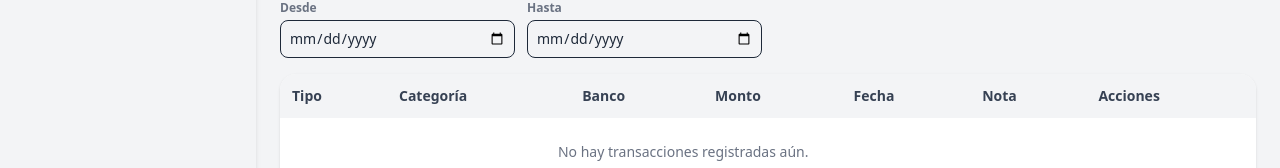
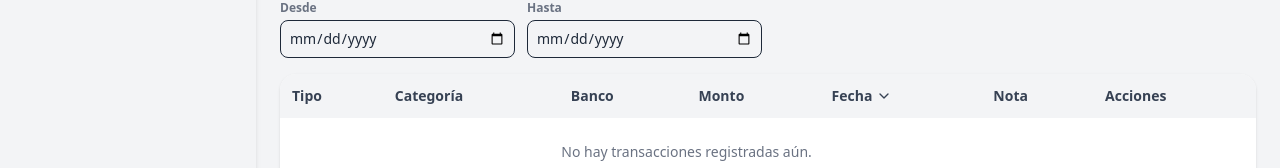
Before and after one commit to juan982610/wallet-tasks, a React (Vite) app: page / in a window 1280 px wide. Shown: the part 320-488 px from the top of the page. Built offline with nearby package versions, Linux system fonts and the light colour scheme; the HTML template or start-up script is replaced by a standard one.

Commit message:
add sort by date

```diff
--- a/src/components/transactions/TransactionsTable.jsx
+++ b/src/components/transactions/TransactionsTable.jsx
@@ -1,6 +1,6 @@
 import { TransactionRow } from "./TransactionRow";
 
-export function TransactionsTable({ transactions, onEdit, onDelete }) {
+export function TransactionsTable({ transactions, onEdit, onDelete, sortOrder, onSort }) {
   return (
     <div className="rounded-2xl overflow-hidden bg-white dark:bg-gray-800 shadow">
       <table className="w-full text-sm">
@@ -10,7 +10,17 @@ export function TransactionsTable({ transactions, onEdit, onDelete }) {
             <th className="text-left p-3">Categoría</th>
             <th className="text-left p-3">Banco</th>
             <th className="text-left p-3">Monto</th>
-            <th className="text-left p-3">Fecha</th>
+            <th
+              className="text-left p-3 cursor-pointer hover:bg-gray-200 dark:hover:bg-gray-600 transition-colors select-none flex items-center gap-1"
+              onClick={onSort}
+            >
+              Fecha
+              {sortOrder === 'asc' ? (
+                <svg xmlns="http://www.w3.org/2000/svg" width="16" height="16" viewBox="0 0 24 24" fill="none" stroke="currentColor" strokeWidth="2" strokeLinecap="round" strokeLinejoin="round"><path d="m18 15-6-6-6 6" /></svg>
+              ) : (
+                <svg xmlns="http://www.w3.org/2000/svg" width="16" height="16" viewBox="0 0 24 24" fill="none" stroke="currentColor" strokeWidth="2" strokeLinecap="round" strokeLinejoin="round"><path d="m6 9 6 6 6-6" /></svg>
+              )}
+            </th>
             <th className="text-left p-3">Nota</th>
             <th className="text-left p-3">Acciones</th>
           </tr>
--- a/src/pages/Transactions.jsx
+++ b/src/pages/Transactions.jsx
@@ -1,5 +1,4 @@
-import { useState, useMemo  } from "react";
-// import { FilterChips } from "../components/transactions/FilterChips";
+import { useState, useMemo } from "react";
 import { FiltersBar } from "../components/transactions/FiltersBar";
 import { StatsCard } from "../components/transactions/StatsCard";
 import categoryType from "../data/categoryType.json";
@@ -17,7 +16,7 @@ const parser = new Parser();
 const initialForm = {
   type: "gasto",
   category: "",
-    bank:"",
+  bank: "",
   amount: "",
   date: "",
   note: ""
@@ -44,6 +43,7 @@ export default function Transactions() {
   const [banksFilter, setBanksFilter] = useState("all");
   const [dateFrom, setDateFrom] = useState("");
   const [dateTo, setDateTo] = useState("");
+  const [sortOrder, setSortOrder] = useState("desc"); // "asc" | "desc"
 
 
 
@@ -57,12 +57,12 @@ export default function Transactions() {
       if (categoryFilter !== "all" && tx.category !== categoryFilter) return false;
 
       // Bank
-    if(banksFilter !== "all" && tx.bank !== banksFilter) return false;
+      if (banksFilter !== "all" && tx.bank !== banksFilter) return false;
 
-    // Búsqueda por texto (categoría o nota)
+      // Búsqueda por texto (nota)
       if (search) {
-      const inCategory = tx.category?.toLowerCase().includes(search);
-      if (!inCategory) return false;
+        const inNote = tx.note?.toLowerCase().includes(search);
+        if (!inNote) return false;
       }
 
       // Rango de fechas (comparación simple de strings YYYY-MM-DD)
@@ -70,8 +70,14 @@ export default function Transactions() {
       if (dateTo && tx.date > dateTo) return false;
 
       return true;
+    }).sort((a, b) => {
+      if (sortOrder === "asc") {
+        return new Date(a.date) - new Date(b.date);
+      } else {
+        return new Date(b.date) - new Date(a.date);
+      }
     });
-}, [transactions, filterType, categoryFilter, banksFilter,searchTerm, dateFrom, dateTo]);
+  }, [transactions, filterType, categoryFilter, banksFilter, searchTerm, dateFrom, dateTo, sortOrder]);
 
   const totalIngresos = filteredTransactions
     .filter(tx => tx.type === "ingreso")
@@ -83,23 +89,23 @@ export default function Transactions() {
 
   const balance = totalIngresos - totalGastos;
 
-  function handleCloseForm(){
+  function handleCloseForm() {
     setShowForm(false)
   }
 
   function calculateAmout(input) {
-    if(!input.startsWith("=")){
+    if (!input.startsWith("=")) {
       return Number(input);
     }
     const expresion = input.slice(1)
 
-    const result =  parser.evaluate(expresion);
+    const result = parser.evaluate(expresion);
 
     return Math.round(result);
   }
 
 
-  function validateForm(form){
+  function validateForm(form) {
     const newErrors = {};
 
     // Category
@@ -130,7 +136,7 @@ export default function Transactions() {
 
   }
 
-  function handleOpenCreate(transacion = null){
+  function handleOpenCreate(transacion = null) {
     if (transacion) {
       // Modo edición
 
@@ -148,11 +154,11 @@ export default function Transactions() {
   }
 
 
-  function handleChange(e){
+  function handleChange(e) {
 
-    console.log(e.target.name,e.target.value)
+    console.log(e.target.name, e.target.value)
 
-    const {name,value} = e.target;
+    const { name, value } = e.target;
 
 
     setForm(prev => ({
@@ -162,23 +168,23 @@ export default function Transactions() {
 
   }
 
-  function handleSubmit(e){
+  function handleSubmit(e) {
     e.preventDefault();
 
     const validationErrors = validateForm(form);
-    let amoutCalculate = 0 ;
+    let amoutCalculate = 0;
     try {
       console.log("AMOUNT RAW:", form.amount);
       amoutCalculate = calculateAmout(form.amount)
-    }catch{
-      setErrors(prev =>({
+    } catch {
+      setErrors(prev => ({
         ...prev,
         amount: "Expresion invalida"
       }));
       return;
     }
 
-    if (Object.keys(validationErrors).length > 0){
+    if (Object.keys(validationErrors).length > 0) {
       setErrors(validationErrors);
       return;
     }
@@ -188,9 +194,9 @@ export default function Transactions() {
       amount: amoutCalculate
     };
 
-    if(form.id){
+    if (form.id) {
       editTransaction(form.id, payload)
-    }else{
+    } else {
       addTransaction(payload);
     }
 
@@ -199,7 +205,7 @@ export default function Transactions() {
     setErrors({});
   }
 
-  function cancelDeleteElement(){
+  function cancelDeleteElement() {
     setShowDelete(false);
     setIdToDelete(null);
   }
@@ -215,6 +221,10 @@ export default function Transactions() {
   function handleAskDelete(id) {
     setIdToDelete(id);
     setShowDelete(true);
+  }
+
+  function handleSortToggle() {
+    setSortOrder(prev => prev === "asc" ? "desc" : "asc");
   }
 
   return (
@@ -281,6 +291,8 @@ export default function Transactions() {
         transactions={filteredTransactions}
         onEdit={handleOpenCreate}
         onDelete={handleAskDelete}
+        sortOrder={sortOrder}
+        onSort={handleSortToggle}
       />
 
 
```
Lines whose indentation alone changed are shown as unchanged.
